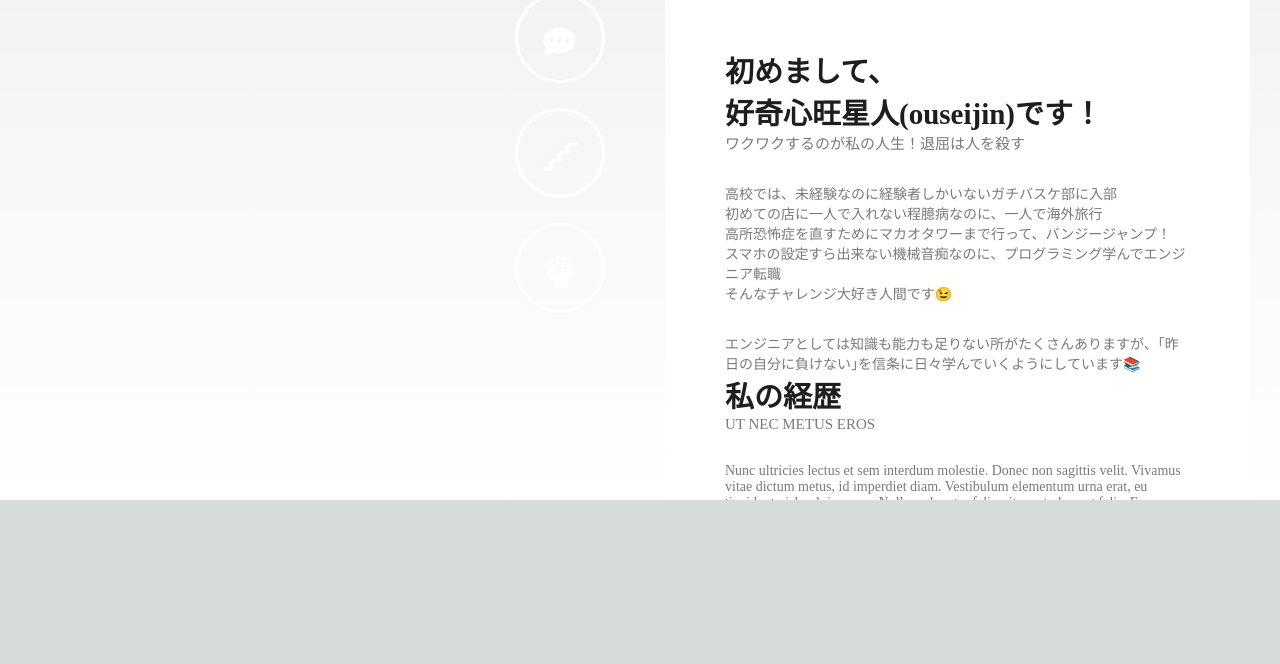
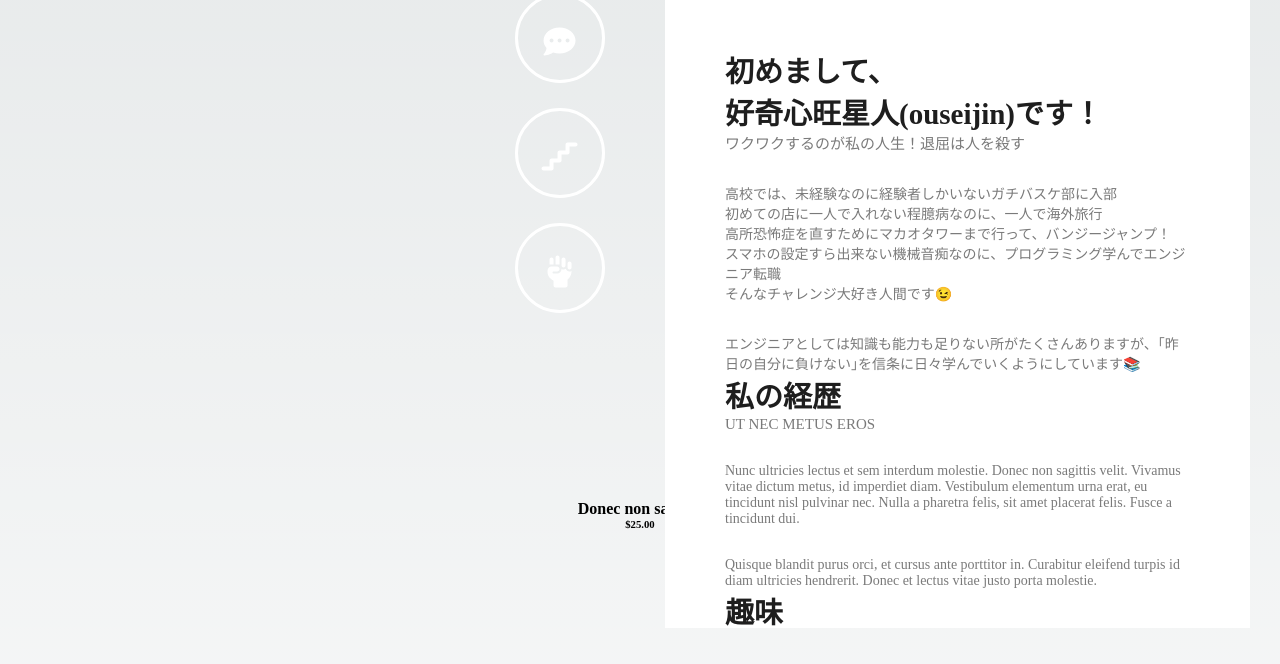
Before and after one commit to ouseijin/ouseijin, a Next.js app: page / in a window 1280 px wide. Shown: the part 1100-1764 px from the top of the page. Before the commit the page ends 1600 px from the top, so only its background shows below. Built offline with nearby package versions, Linux system fonts and the light colour scheme.

Commit message:
💄 our galleryページの追加

```diff
--- a/src/pages/index.js
+++ b/src/pages/index.js
@@ -121,6 +121,28 @@ export default function Home() {
           </div>
         </div>
       </div>
+      <div className={styles.slide} id="3">
+        <div class="content third-content">
+          <div class="container-fluid">
+            <div class="row">
+              <div class="owl-carousel owl-theme">
+                <div class="col-md-12">
+                  <div class="featured-item">
+                    <a href="">
+                      {/* <img src="assets/images/item-01.jpg" alt=""> */}
+                    </a>
+                    <div class="down-content">
+                    <h4>Donec non sagittis</h4>
+                        <h6>$25.00</h6>
+                    </div>
+                  </div>
+                </div>
+
+              </div>
+            </div>
+          </div>
+        </div>
+      </div>
       {/* <main className={styles.main}>
 
         <div className={styles.description}>
```
